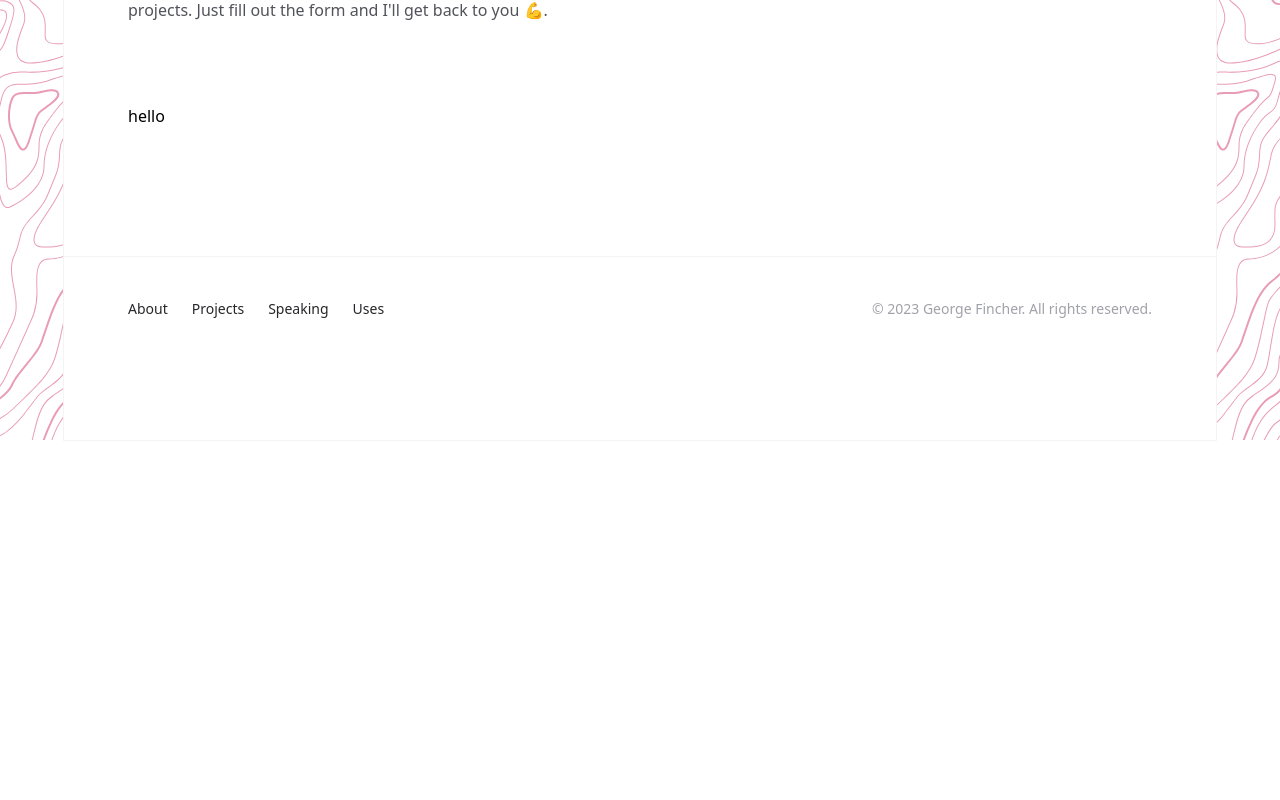
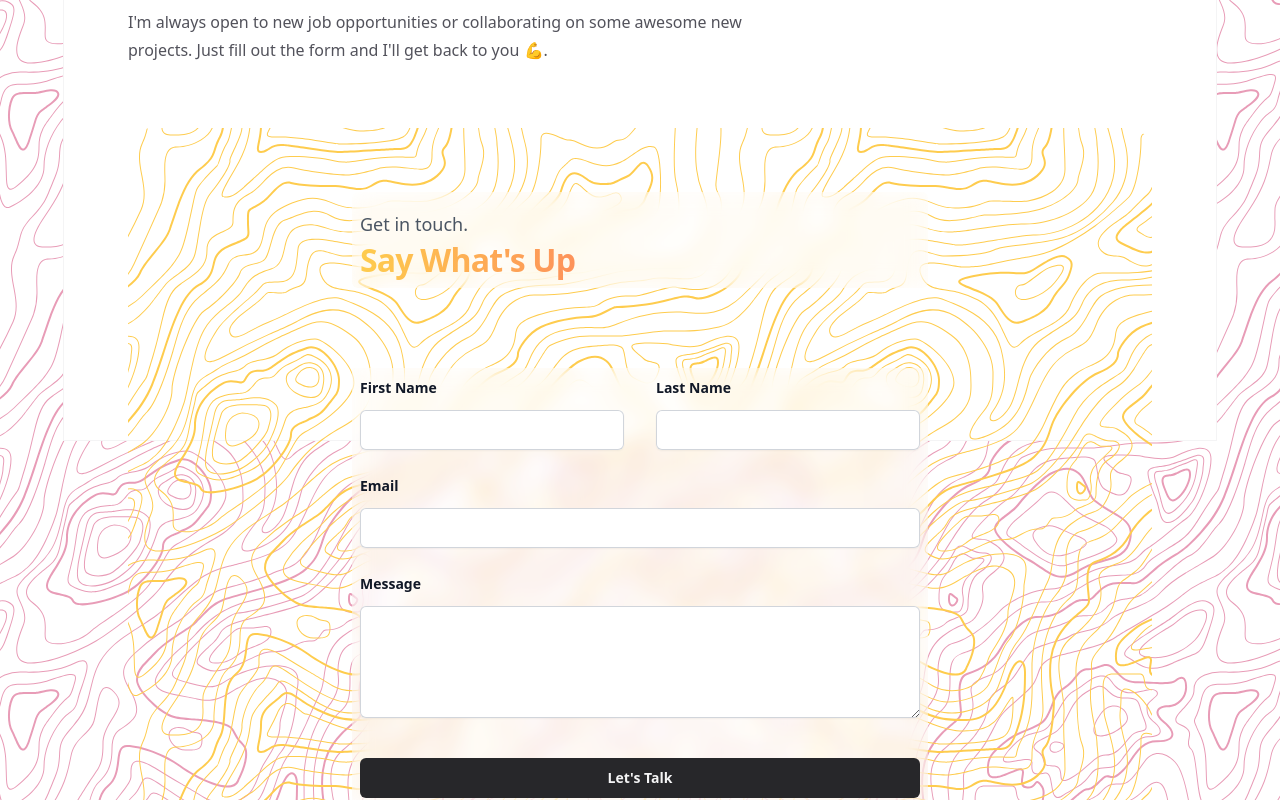
Before and after one commit to TheInfamousGrim/nextjs-personal-site, a Next.js app: page /contact in a window 1280 px wide. Shown: the part 360-1160 px from the top of the page. Before the commit the page ends 800 px from the top, so only its background shows below. Built offline with nearby package versions, Linux system fonts and the light colour scheme.

Commit message:
Feat 🎯: Build and style contact ContactForm
Built the contact form with validation powered by react hook form.

Installed a yellow topography pattern.

TODO:
    - Link up email.js
    - Add planet asset and stars

```diff
--- a/app/contact/page.tsx
+++ b/app/contact/page.tsx
@@ -2,6 +2,8 @@ import { Metadata } from 'next';
 
 // Components
 import { SimpleLayout } from '@/components/SimpleLayout';
+import ContactForm from '@/components/ContactForm';
+import { Container } from '@/components/Container';
 
 export const metadata: Metadata = {
   title: 'Contact',
@@ -10,11 +12,26 @@ export const metadata: Metadata = {
 
 export default function Contact() {
   return (
-    <SimpleLayout
-      title="Get In Contact With Me If You Feel Like 😁"
-      intro="I'm always open to new job opportunities or collaborating on some awesome new projects. Just fill out the form and I'll get back to you 💪."
-    >
-      <div>hello</div>
-    </SimpleLayout>
+    <>
+      <Container className="mt-16 sm:mt-32">
+        <div className="max-w-2xl">
+          <h1 className="text-4xl font-bold tracking-tight text-zinc-800 dark:text-zinc-100 sm:text-5xl">
+            Get In{' '}
+            <span className="bg-gradient-to-r from-aquamarine to-bright-pink bg-clip-text text-6xl text-transparent sm:text-8xl">
+              Contact
+            </span>{' '}
+            With Me If You Feel Like 😁
+          </h1>
+          <p className="mt-6 text-base text-zinc-600 dark:text-zinc-400">
+            I'm always open to new job opportunities or collaborating on some
+            awesome new projects. Just fill out the form and I'll get back to
+            you 💪.
+          </p>
+        </div>
+      </Container>
+      <Container className="mt-8 sm:mt-16">
+        <ContactForm />
+      </Container>
+    </>
   );
 }
--- a/app/experience/page.tsx
+++ b/app/experience/page.tsx
@@ -20,7 +20,6 @@ import { Container } from '@/components/Container';
 
 // HOC
 import { SectionWrapper } from '@/hoc';
-import { ReactNode } from 'react';
 import Tech from '@/components/Tech';
 
 const experiences = [
--- a/app/page.tsx
+++ b/app/page.tsx
@@ -1,5 +1,4 @@
 // Dependencies
-import { HTMLAttributes, ReactNode } from 'react';
 import Image from 'next/image';
 import Link from 'next/link';
 import { Metadata } from 'next';
@@ -162,7 +161,7 @@ function Resume() {
       start: '2021',
       end: {
         label: 'Present',
-        dateTime: new Date().getFullYear(),
+        dateTime: new Date().getFullYear().toString(),
       },
     },
     {
--- a/components/ContactForm.tsx
+++ b/components/ContactForm.tsx
@@ -0,0 +1,178 @@
+'use client';
+
+// Dependencies
+import { useState } from 'react';
+import { useForm, SubmitHandler } from 'react-hook-form';
+
+// Components
+import { Button } from './Button';
+
+// Types
+
+type ContactFormData = {
+  firstName: string;
+  lastName: string;
+  email: string;
+  message: string;
+};
+
+type ErrorMessage = {
+  errorMessage: string | undefined;
+};
+
+// Error Message
+function Error(error: ErrorMessage) {
+  console.log(error);
+  return (
+    <p
+      role="alert"
+      className="italic text-red-600"
+    >{`⚠ ${error.errorMessage}`}</p>
+  );
+}
+
+export default function ContactForm() {
+  //   const [submitValue];
+  const {
+    register,
+    setValue,
+    formState: { errors },
+    handleSubmit,
+  } = useForm<ContactFormData>({
+    mode: 'onChange',
+  });
+
+  const onSubmit = (data: ContactFormData) => {
+    console.log(JSON.stringify(data));
+    // setSubmitValue(data);
+  };
+
+  return (
+    <div className="isolate rounded-3xl bg-topography-sunglow py-12 px-6 sm:py-16 lg:px-8">
+      <div className="mx-auto max-w-xl rounded-md bg-[#ffffff33] p-2 backdrop-blur-[10px]">
+        <p className="mt-2 text-lg leading-8 text-gray-600">Get in touch.</p>
+        <h2 className="bg-gradient-to-r from-sunglow to-bright-pink bg-clip-text text-3xl font-bold tracking-tight text-gray-900 text-transparent sm:text-4xl">
+          Say What's Up
+        </h2>
+      </div>
+      <form
+        onSubmit={handleSubmit(onSubmit)}
+        className="mx-auto mt-16 max-w-xl bg-[#ffffff33] p-2 backdrop-blur-[10px] sm:mt-20"
+      >
+        <div className="grid grid-cols-1 gap-y-6 gap-x-8 sm:grid-cols-2">
+          <div>
+            <label
+              htmlFor="first-name"
+              className="block text-sm font-semibold leading-6 text-gray-900"
+            >
+              First Name
+            </label>
+            <div className="mt-2.5">
+              <input
+                type="text"
+                id="first-name"
+                autoComplete="given-name"
+                className="block w-full rounded-md border-0 py-2 px-3.5 text-gray-900 shadow-sm ring-1 ring-inset ring-gray-300 placeholder:text-gray-400 focus:ring-2 focus:ring-inset focus:ring-aquamarine sm:text-sm sm:leading-6"
+                {...register('firstName', {
+                  required: 'First name is required',
+                  minLength: {
+                    value: 1,
+                    message: 'Name must be at least 1 character',
+                  },
+                })}
+              />
+              {errors.firstName && (
+                <Error errorMessage={errors.firstName.message} />
+              )}
+            </div>
+          </div>
+          <div>
+            <label
+              htmlFor="last-name"
+              className="block text-sm font-semibold leading-6 text-gray-900"
+            >
+              Last Name
+            </label>
+            <div className="mt-2.5">
+              <input
+                type="text"
+                id="last-name"
+                autoComplete="family-name"
+                className="block w-full rounded-md border-0 py-2 px-3.5 text-gray-900 shadow-sm ring-1 ring-inset ring-gray-300 placeholder:text-gray-400 focus:ring-2 focus:ring-inset focus:ring-aquamarine sm:text-sm sm:leading-6"
+                {...register('lastName', {
+                  required: 'Last name is required',
+                  minLength: {
+                    value: 1,
+                    message: 'Name must be at least 1 character',
+                  },
+                })}
+              />
+              {errors.lastName && (
+                <Error errorMessage={errors.lastName.message} />
+              )}
+            </div>
+          </div>
+          <div className="sm:col-span-2">
+            <label
+              htmlFor="email"
+              className="block text-sm font-semibold leading-6 text-gray-900"
+            >
+              Email
+            </label>
+            <div className="mt-2.5">
+              <input
+                type="email"
+                id="email"
+                autoComplete="email"
+                className="block w-full rounded-md border-0 py-2 px-3.5 text-gray-900 shadow-sm ring-1 ring-inset ring-gray-300 placeholder:text-gray-400 focus:ring-2 focus:ring-inset focus:ring-aquamarine sm:text-sm sm:leading-6"
+                {...register('email', {
+                  required: 'Email is required',
+                  pattern: {
+                    value:
+                      /^[a-zA-Z0-9.!#$%&’*+/=?^_`{|}~-]+@[a-zA-Z0-9-]+(?:\.[a-zA-Z0-9-]+)*$/,
+                    message: 'Invalid email address',
+                  },
+                })}
+              />
+              {errors.email && <Error errorMessage={errors.email.message} />}
+            </div>
+          </div>
+          <div className="sm:col-span-2">
+            <label
+              htmlFor="message"
+              className="block text-sm font-semibold leading-6 text-gray-900"
+            >
+              Message
+            </label>
+            <div className="mt-2.5">
+              <textarea
+                id="message"
+                rows={4}
+                className="block w-full rounded-md border-0 py-2 px-3.5 text-gray-900 shadow-sm ring-1 ring-inset ring-gray-300 placeholder:text-gray-400 focus:ring-2 focus:ring-inset focus:ring-aquamarine sm:text-sm sm:leading-6"
+                defaultValue={''}
+                {...register('message', {
+                  required: 'A message is required',
+                  minLength: {
+                    value: 8,
+                    message: 'Message must be at least 8 characters long',
+                  },
+                })}
+              />
+              {errors.message && (
+                <Error errorMessage={errors.message.message} />
+              )}
+            </div>
+          </div>
+        </div>
+        <div className="mt-10">
+          <Button
+            variant="primary"
+            className="group w-full"
+            text="Let's Talk"
+            type="submit"
+          />
+        </div>
+      </form>
+    </div>
+  );
+}
--- a/tailwind.config.js
+++ b/tailwind.config.js
@@ -21,7 +21,8 @@ module.exports = {
 
       },
       backgroundImage: {
-        topography: "url(../public/patterns/topography.svg)"
+        topography: "url(../public/patterns/topography.svg)",
+        'topography-sunglow': "url(../public/patterns/topography-sunglow.svg)"
       },
       screens: {
         'tablet': '720px',
```
Also changed, not shown: public/patterns/topography-sunglow.svg (added).
